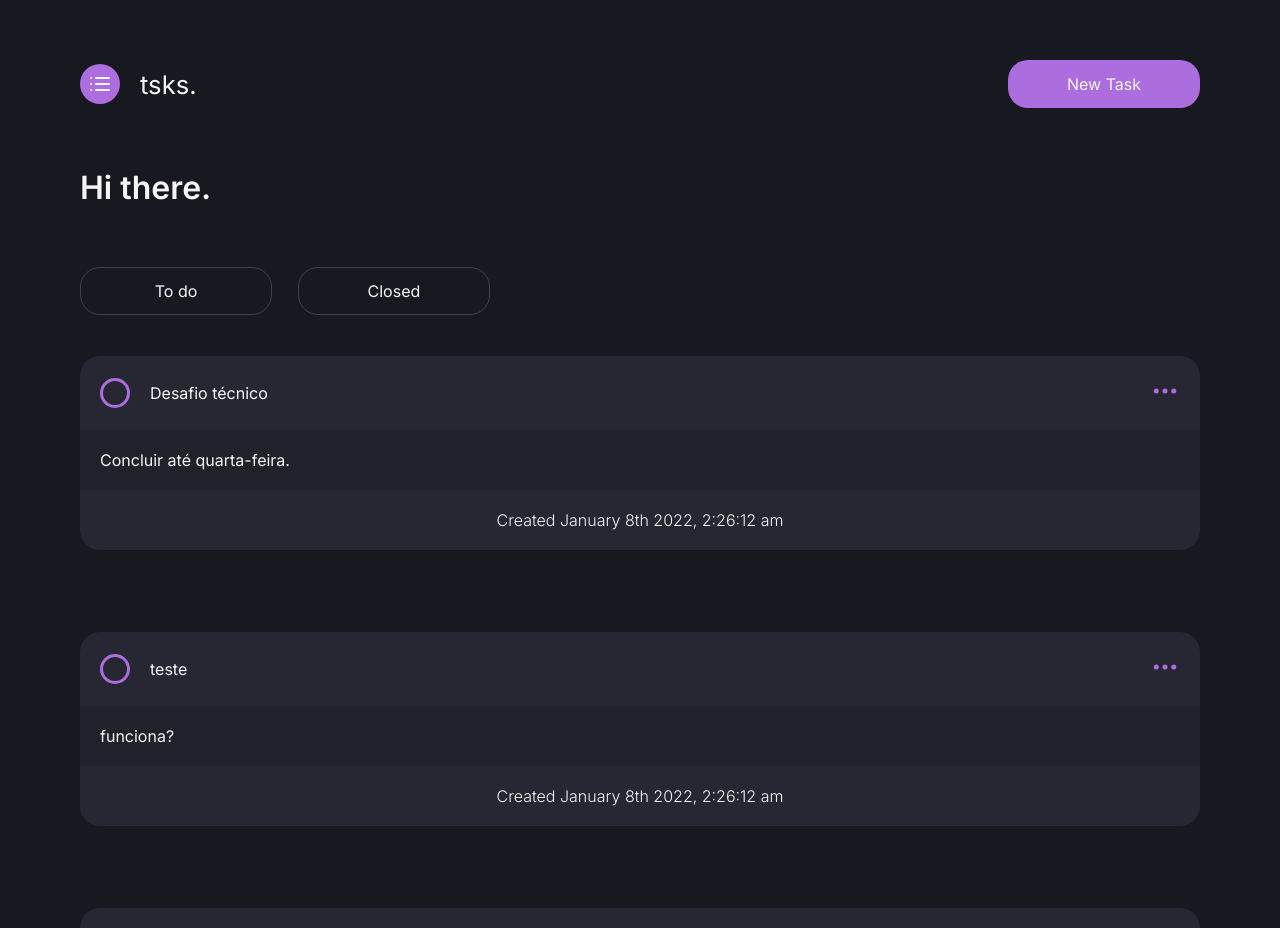
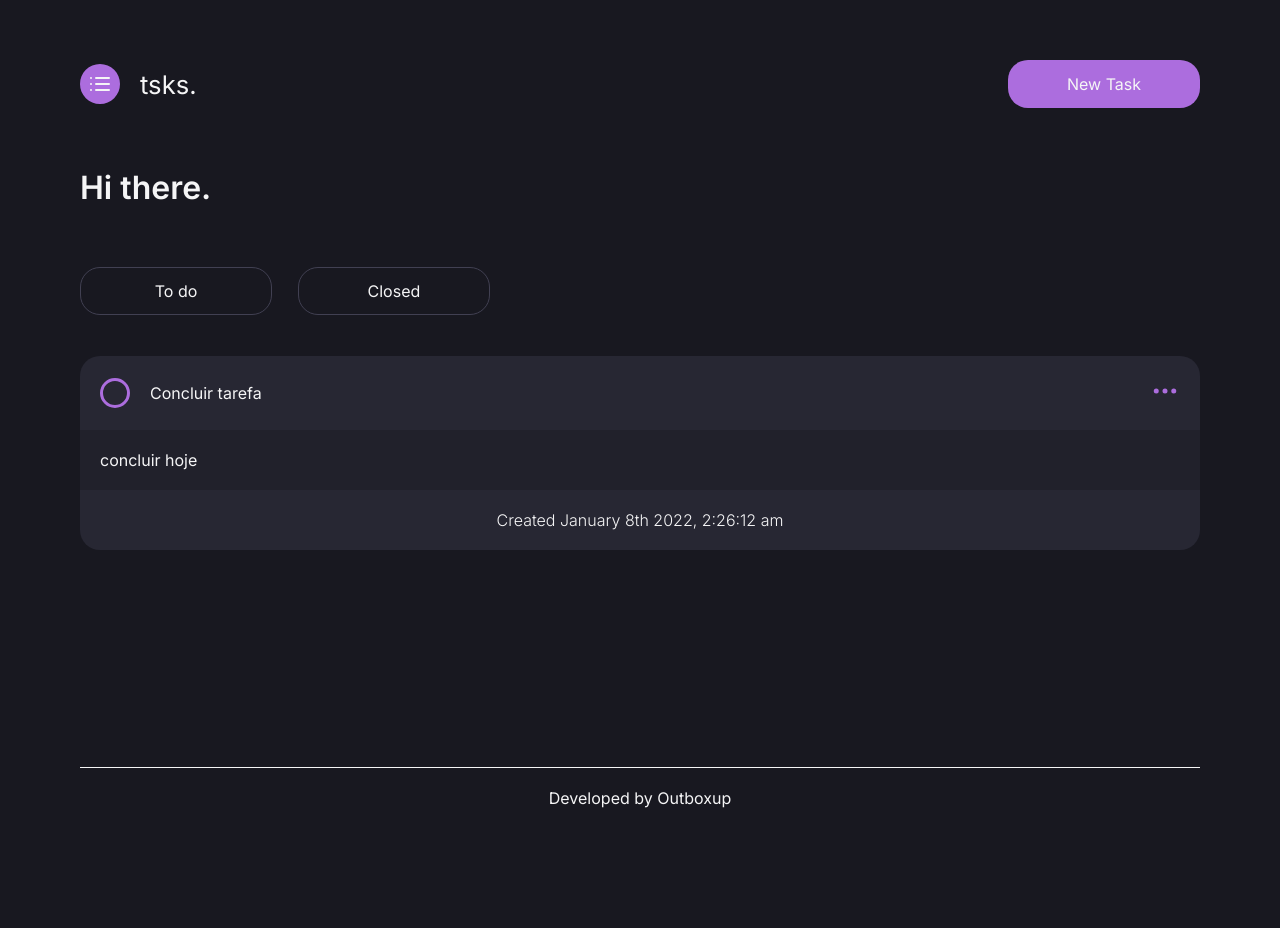
Before and after one commit to jjromary/OutBoxUp_ToDoList, a React (Create React App) app: page / in a window 1280 px wide. Shown: the top 928 px of the page. After the commit the page ends 808 px from the top, so only its background shows below. Built offline with nearby package versions, Linux system fonts and the light colour scheme; data requests are answered from the project's data file.

Commit message:
Data criação card

```diff
--- a/db.json
+++ b/db.json
@@ -2,19 +2,8 @@
   "tasks": [
     {
       "id": 1,
-      "title": "Desafio técnico",
-      "description": "Concluir até quarta-feira.",
-      "created": " "
-    },
-    {
-      "title": "teste",
-      "description": "funciona?",
-      "id": 2
-    },
-    {
-      "title": "Entregar avaliação",
-      "description": "concluída",
-      "id": 3
+      "title": "Concluir tarefa",
+      "description": "concluir hoje"
     }
   ]
 }
--- a/src/components/Cards/index.tsx
+++ b/src/components/Cards/index.tsx
@@ -27,7 +27,6 @@ export function Cards({item}: cardProps) {
             />
           </div>
         </div>
-
         <div className="description">
           <span>{item.description}</span>
         </div>
--- a/src/components/Dashboard/index.tsx
+++ b/src/components/Dashboard/index.tsx
@@ -7,16 +7,18 @@ import { Container } from "./styles";
 
 export function Dashboard() {
   const [item, seItem] = useState<Item[]>([]);
+  var name1 = "To do";
+  var name2 = "Closed";
+
+  let exibir = item.map((item, index) => (
+    <Cards key={index} item={item} />
+  ))
 
   useEffect(() => {
     axios.get("http://localhost:5000/tasks").then((response) => {
       seItem(response.data);
-      console.log(response.data);
     });
   }, []);
-
-  var name1 = "To do";
-  var name2 = "Closed";
 
   return (
     <Container>
@@ -26,9 +28,7 @@ export function Dashboard() {
         <Button name={name2} />
       </div>
 
-      {item.map((item, index) => (
-        <Cards key={index} item={item} />
-      ))}
+      {item.length > 0 ? exibir : <h1 className="warning">No tasks</h1>}
     </Container>
   );
 }
--- a/src/components/Dashboard/styles.ts
+++ b/src/components/Dashboard/styles.ts
@@ -5,16 +5,23 @@ export const Container = styled.main`
   margin: 0 auto;
   margin-top: 3.75rem;
 
-
   button:focus {
     background: var(--gray-750);
   }
+
   .buttonActions {
     max-width: 25.62rem;
     margin-top: 3.75rem;
     display: flex;
     flex-direction: row;
     justify-content: space-between;
+  }
+
+  .warning {
+    color: var(--purple);
+    margin-top: 3.75rem;
+    font-weight: 600;
+    font-size: 1.625rem;
   }
 
   @media (max-width: 340px) {
--- a/src/components/NewTaskModal/index.tsx
+++ b/src/components/NewTaskModal/index.tsx
@@ -1,9 +1,9 @@
 import Modal from "react-modal";
 import { Container } from "./styles";
 import closeimg from "../../assets/close.svg";
-import { Item } from '../../types/Item'
+import { Item } from "../../types/Item";
 import React, { useState } from "react";
-import axios from 'axios'
+import axios from "axios";
 
 Modal.setAppElement("#root"); //acessibilidade
 
@@ -12,23 +12,17 @@ interface NewTaskModalProps {
   onRequestClose: () => void;
 }
 
-
-
 export function NewTaskModal({ isOpen, onRequestClose }: NewTaskModalProps) {
   const [values, setValues] = useState<Item[]>([]);
 
   function Onchange(ev: React.ChangeEvent<HTMLTextAreaElement>) {
-    const {name, value} = ev.target;
+    const { name, value } = ev.target;
 
-    setValues({...values, [name]: value});
+    setValues({ ...values, [name]: value });
   }
 
-  function onSubmit(ev: React.SyntheticEvent){
-    // ev.preventDefault();
-
-    axios.post('http://localhost:5000/tasks', values)
-      .then((response) => {
-      });
+  function onSubmit(ev: React.SyntheticEvent) {
+    axios.post("http://localhost:5000/tasks", values).then((response) => {});
   }
 
   return (
@@ -48,9 +42,19 @@ export function NewTaskModal({ isOpen, onRequestClose }: NewTaskModalProps) {
       <Container onSubmit={onSubmit}>
         <h2>New task</h2>
 
-        <textarea placeholder="Title" id="title" name="title" onChange={Onchange} />
-        <textarea placeholder="Description" id="description" name="description" className="description" onChange={Onchange}/>
-
+        <textarea
+          placeholder="Title"
+          id="title"
+          name="title"
+          onChange={Onchange}
+        />
+        <textarea
+          placeholder="Description"
+          id="description"
+          name="description"
+          className="description"
+          onChange={Onchange}
+        />
         <button type="submit">Save</button>
       </Container>
     </Modal>
--- a/src/types/Item.ts
+++ b/src/types/Item.ts
@@ -2,5 +2,7 @@ export type Item = {
     id: number;
     title: string;
     description: string;
-    created: string;
+    created: {
+        string: string;
+    }
 }
```
